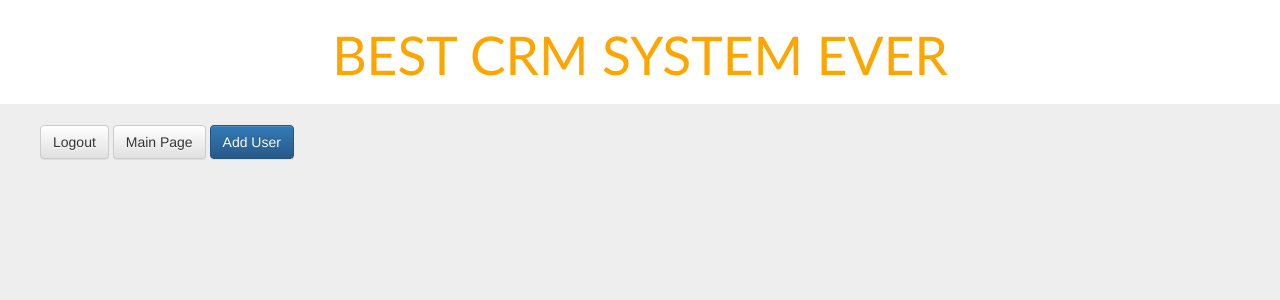
After one commit to pawelzar/python-django-crm, a Django app: page /user/1/delete/ in a window 1280 px wide. The commit adds this page. Shown: the top 300 px of the page. Run offline with Django 3.2, Linux system fonts and the light colour scheme; the visitor is signed in with stand-in values (Sample User, id 1); data that the repository does not hold is empty; some libraries are stand-ins or nearby versions.

Commit message:
Added delete option

```diff
--- a/crm/templates/crm/login.html
+++ b/crm/templates/auth/login.html
@@ -1,4 +1,4 @@
-{% extends "crm/base.html" %}
+{% extends "common/base.html" %}
 
 {% block content %}
 
--- a/crm/templates/company/company_add.html
+++ b/crm/templates/company/company_add.html
@@ -1,9 +1,9 @@
-{% extends 'crm/base.html' %}
+{% extends 'common/base.html' %}
 
 {% block content %}
-<input type=button class="btn btn-default" value="Previous Page" onClick="javascript:history.go(-1);">
+<a class="btn btn-default" href="{% url 'company_list' %}">Company List</a>
 <div class="form-edit">
-    <h1>New company</h1>
+    <h1>New Company</h1>
     <form method="POST" class="company-form">
         {% csrf_token %}
         {% for field in form %}
--- a/crm/templates/company/company_details.html
+++ b/crm/templates/company/company_details.html
@@ -1,7 +1,7 @@
-{% extends 'crm/base.html' %}
+{% extends 'common/base.html' %}
 
 {% block content %}
-<input type=button class="btn btn-default" value="Previous Page" onClick="javascript:history.go(-1);">
+<a class="btn btn-default" href="{% url 'company_list' %}">Company List</a>
 <div>
     <h1>{{ company.name }}</a></h1>
     <p>City: <strong>{{ company.city }}</strong></p>
@@ -10,6 +10,7 @@
     <p>NIP: <strong>{{ company.number }}</strong></p>
     {% if user.is_superuser %}
         <a class="btn btn-default" href="{% url 'company_edit' pk=company.pk %}"><span class="glyphicon glyphicon-pencil"></span></a>
+        <a class="btn btn-danger" href="{% url 'company_delete' pk=company.pk %}" onclick="return confirm('Are you sure?')"><span class="glyphicon glyphicon-trash"></span></a>
     {% endif %}
 </div>
 {% endblock %}
--- a/crm/templates/company/company_edit.html
+++ b/crm/templates/company/company_edit.html
@@ -1,9 +1,9 @@
-{% extends 'crm/base.html' %}
+{% extends 'common/base.html' %}
 
 {% block content %}
-<input type=button class="btn btn-default" value="Previous Page" onClick="javascript:history.go(-1);">
+<a class="btn btn-default" href="{% url 'company_list' %}">Company List</a>
 <div class="form-edit">
-    <h1>New company</h1>
+    <h1>Edit Company</h1>
     <form method="POST" class="company-form">
         {% csrf_token %}
         {{ form.as_p }}
--- a/crm/templates/user/user_add.html
+++ b/crm/templates/user/user_add.html
@@ -1,9 +1,9 @@
-{% extends 'crm/base.html' %}
+{% extends 'common/base.html' %}
 
 {% block content %}
-<input type=button class="btn btn-default" value="Previous Page" onClick="javascript:history.go(-1);">
+<a class="btn btn-default" href="{% url 'user_list' %}">Previous Page</a>
 <div class="form-edit">
-    <h1>User</h1>
+    <h1>Add User</h1>
     <form method="POST" class="user-form">
         {% csrf_token %}
         {% for field in form %}
--- a/crm/templates/user/user_details.html
+++ b/crm/templates/user/user_details.html
@@ -1,7 +1,7 @@
-{% extends 'crm/base.html' %}
+{% extends 'common/base.html' %}
 
 {% block content %}
-<input type=button class="btn btn-default" value="Previous Page" onClick="javascript:history.go(-1);">
+<a class="btn btn-default" href="{% url 'user_list' %}">Previous Page</a>
 <div>
     <h1>{{ user.username }}</a></h1>
     <p>{{ user.first_name }}</p>
--- a/crm/templates/user/user_edit.html
+++ b/crm/templates/user/user_edit.html
@@ -1,9 +1,9 @@
-{% extends 'crm/base.html' %}
+{% extends 'common/base.html' %}
 
 {% block content %}
-<input type=button class="btn btn-default" value="Previous Page" onClick="javascript:history.go(-1);">
+<a class="btn btn-default" href="{% url 'user_list' %}">Previous Page</a>
 <div class="form-edit">
-    <h1>User</h1>
+    <h1>Edit User</h1>
     <form method="POST" class="user-form">
         {% csrf_token %}
         {% for field in form %}
--- /dev/null
+++ b/crm/templates/user/user_list.html
@@ -0,0 +1,16 @@
+{% extends 'common/base.html' %}
+
+{% block content %}
+{% if user.is_superuser %}
+<a href="{% url 'profile' %}"><span class="btn btn-default">Main Page</span></a>
+    <a href="{% url 'user_new' %}"><span class="btn btn-primary">Add User</span></a>
+    {% for user in users %}
+        <div>
+            <h1><a href="{% url 'user_details' pk=user.pk %}">{{ user.username }}</a></h1>
+            <p>{{ user.first_name }} {{ user.last_name }}</p>
+        </div>
+        <a class="btn btn-default" href="{% url 'user_edit' pk=user.pk %}"><span class="glyphicon glyphicon-pencil"></span></a>
+        <a class="btn btn-danger" href="{% url 'user_delete' pk=user.pk %}"><span class="glyphicon glyphicon-trash"></span></a>
+    {% endfor %}
+{% endif %}
+{% endblock content %}
--- a/crm/urls.py
+++ b/crm/urls.py
@@ -7,13 +7,15 @@ from .views import auth as auth_views
 urlpatterns = [
     url(r'^$', auth_views.login, name='login'),
     url(r'^logout/$', auth_views.logout, name='logout'),
-    url(r'^accounts/profile/', user_views.profile_view, name='profile'),
+    url(r'^profile/', user_views.profile_view, name='profile'),
     url(r'^companies/', comp_views.company_list, name='company_list'),
     url(r'^company/(?P<pk>[0-9]+)/$', comp_views.company_details, name='company_details'),
     url(r'^company/new/$', comp_views.company_new, name='company_new'),
     url(r'^company/(?P<pk>[0-9]+)/edit/$', comp_views.company_edit, name='company_edit'),
-    url(r'^users/', user_views.users_list, name='users_list'),
+    url(r'^company/(?P<pk>[0-9]+)/delete/$', comp_views.company_delete, name='company_delete'),
+    url(r'^users/', user_views.user_list, name='user_list'),
     url(r'^user/(?P<pk>[0-9]+)/$', user_views.user_details, name='user_details'),
     url(r'^user/new/$', user_views.user_new, name='user_new'),
     url(r'^user/(?P<pk>[0-9]+)/edit/$', user_views.user_edit, name='user_edit'),
+    url(r'^user/(?P<pk>[0-9]+)/delete/$', user_views.user_delete, name='user_delete'),
 ]
--- a/crm/views/auth.py
+++ b/crm/views/auth.py
@@ -16,7 +16,7 @@ def login(request):
                 auth.login(request, user)
                 return redirect('profile')
 
-    return render(request, 'crm/login.html')
+    return render(request, 'auth/login.html')
 
 
 def logout(request):
--- a/crm/views/company.py
+++ b/crm/views/company.py
@@ -37,3 +37,9 @@ def company_edit(request, pk):
     else:
         form = CompanyForm(instance=company)
     return render(request, 'company/company_edit.html', {'form': form})
+
+
+def company_delete(request, pk):
+    if request.user.is_superuser:
+        Company.objects.filter(pk=pk).delete()
+    return company_list(request)
--- a/crm/views/user.py
+++ b/crm/views/user.py
@@ -1,18 +1,18 @@
 from django.shortcuts import render, get_object_or_404
 from django.shortcuts import redirect
-from crm.forms import EditUserForm
+from crm.forms import AddUserForm, EditUserForm
 from django.contrib.auth.models import User
 
 
 def profile_view(request):
     if request.user.is_superuser:
-        return render(request, 'crm/profile.html')
+        return render(request, 'admin/choice.html')
     return redirect('company_list')
 
 
-def users_list(request):
+def user_list(request):
     users = User.objects.all()
-    return render(request, 'user/users_list.html', {'users': users})
+    return render(request, 'user/user_list.html', {'users': users})
 
 
 def user_details(request, pk):
@@ -24,13 +24,14 @@ def user_details(request, pk):
 
 def user_new(request):
     if request.method == "POST":
-        form = EditUserForm(request.POST)
+        form = AddUserForm(request.POST)
         if form.is_valid():
             user = form.save(commit=False)
+            user.set_password(form.cleaned_data['password'])
             user.save()
-            return redirect('user_details', pk=user.pk)
+            return user_list(request)
     else:
-        form = EditUserForm()
+        form = AddUserForm()
     return render(request, 'user/user_add.html', {'form': form})
 
 
@@ -42,7 +43,13 @@ def user_edit(request, pk):
             if form.is_valid():
                 user = form.save(commit=False)
                 user.save()
-                return redirect('user_details', pk=user.pk)
+                return redirect('user_list')
         else:
             form = EditUserForm(instance=user)
         return render(request, 'user/user_edit.html', {'form': form})
+
+
+def user_delete(request, pk):
+    if request.user.is_superuser:
+        User.objects.filter(pk=pk).delete()
+    return user_list(request)
```
Also changed, not shown: crm/forms.py (+8 -0 lines), crm/templates/admin/choice.html (added, +20 -0 lines), crm/templates/company/company_list.html (+7 -3 lines), crm/templates/crm/profile.html (deleted, +0 -12 lines), crm/templates/user/users_list.html (deleted, +0 -14 lines), crm/templates/common/base.html (renamed from crm/templates/crm/base.html).
